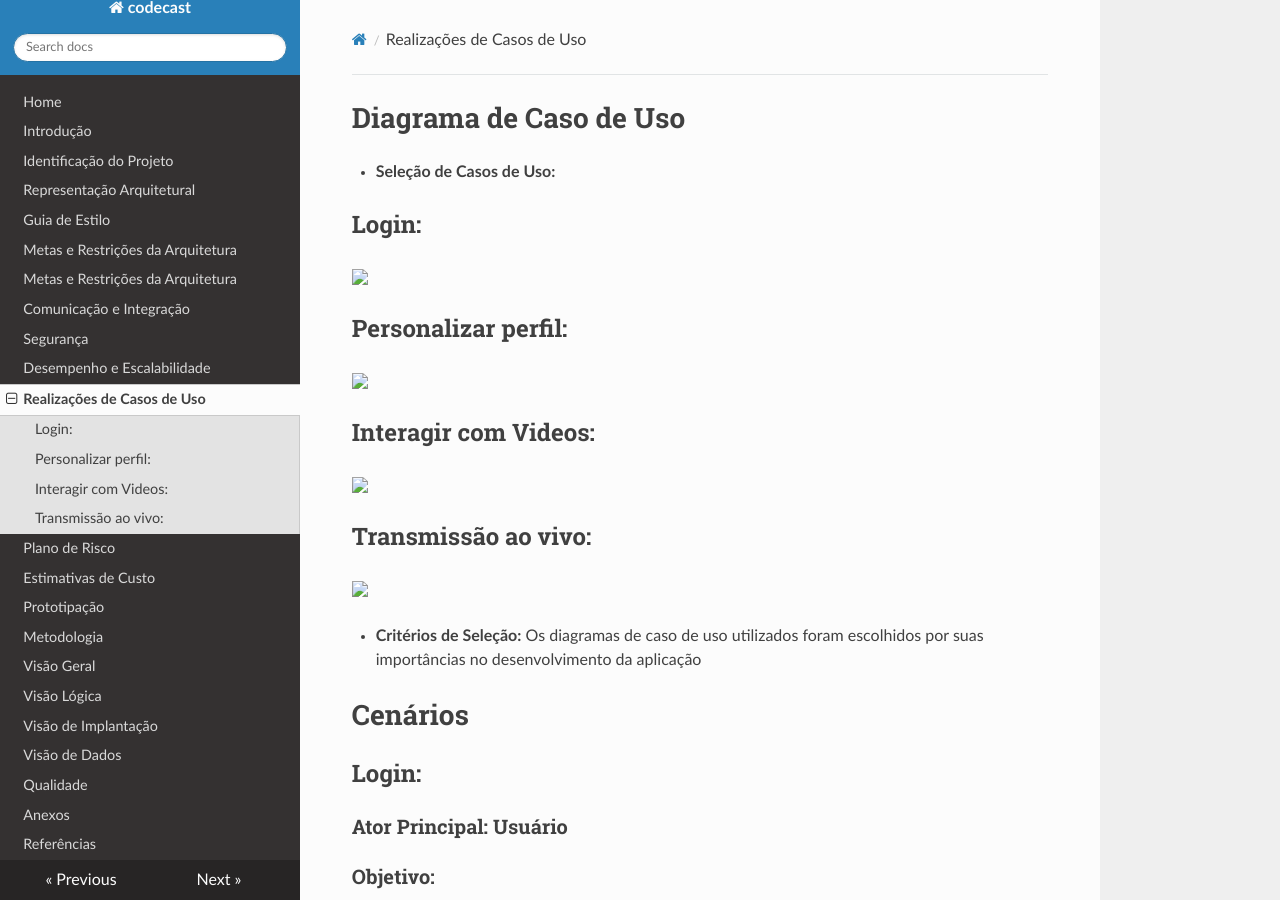
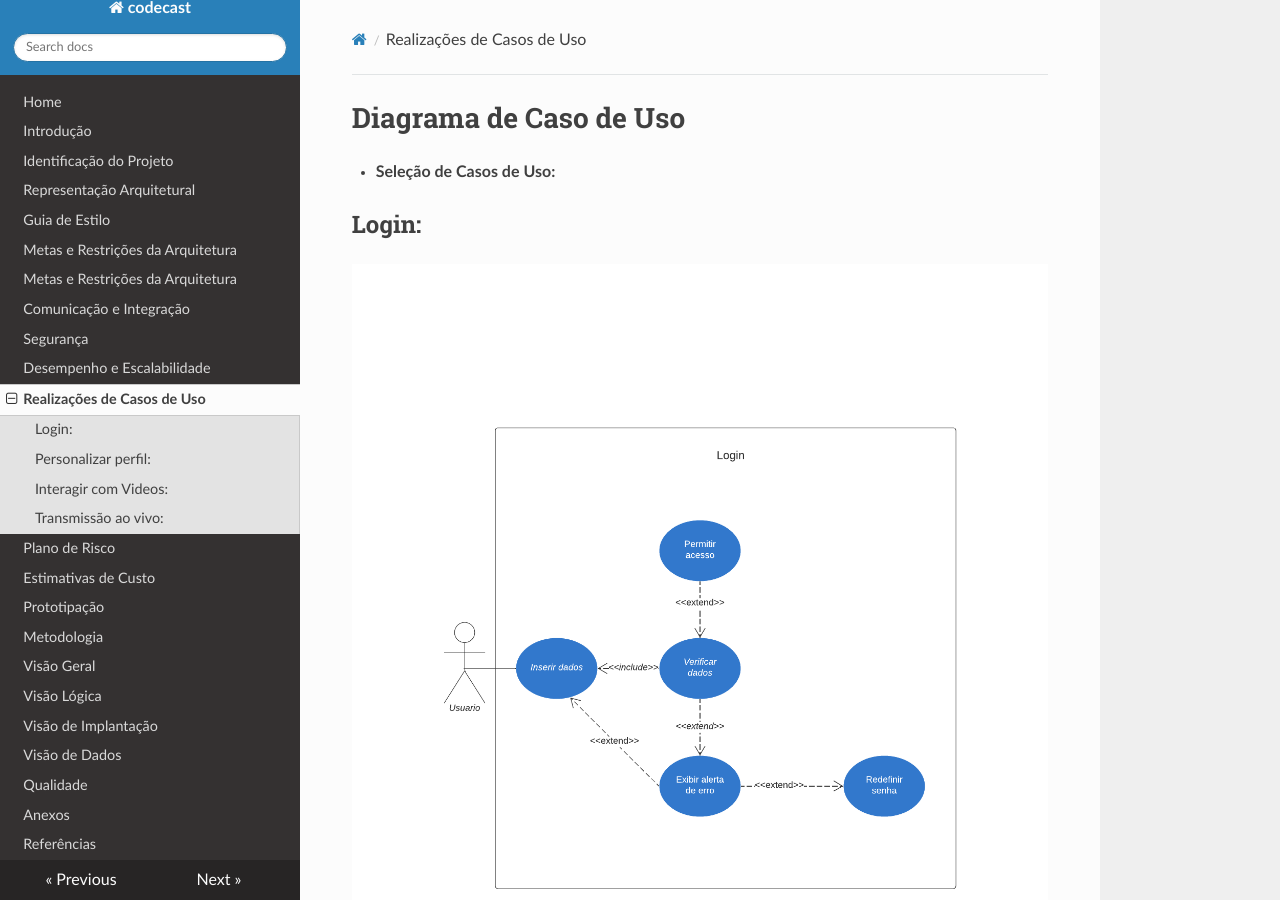
Before and after one commit to Vitor-Silva27/codecast, an MkDocs documentation site: the page built from docs/casos.md, in a window 1280 px wide and 900 px high. Built offline with MkDocs 1.6.1, drawn with Linux system fonts in a browser that asks for light colours; nearby versions of some CDN libraries.

Commit message:
corrigindo erros

```diff
--- a/docs/casos.md
+++ b/docs/casos.md
@@ -2,16 +2,16 @@
 
 - **Seleção de Casos de Uso:**
 ## Login:
-<img src="./img/DCU_Login.png" style="height: 400px width:400px" >
+<img src="../img/DCU_Login.png" style="height: 400px width:400px" >
 
 ## Personalizar perfil:
-<img src="./img/DCUso_PersonalizarPerf.png" style="height: 400px width:400px">
+<img src="../img/DCUso_PersonalizarPerf.png" style="height: 400px width:400px">
 
 ## Interagir com Videos:
-<img src="./img/DCUso_InteragirVideo.png" style="height: 400px width:400px">
+<img src="../img/DCUso_InteragirVideo.png" style="height: 400px width:400px">
 
 ## Transmissão ao vivo:
-<img src="./img/DCUso_Transmissão.png" style="height: 400px width:400px">
+<img src="../img/DCUso_Transmissão.png" style="height: 400px width:400px">
 
 
 - **Critérios de Seleção:** Os diagramas de caso de uso utilizados foram escolhidos por suas importâncias no desenvolvimento da aplicação
```
